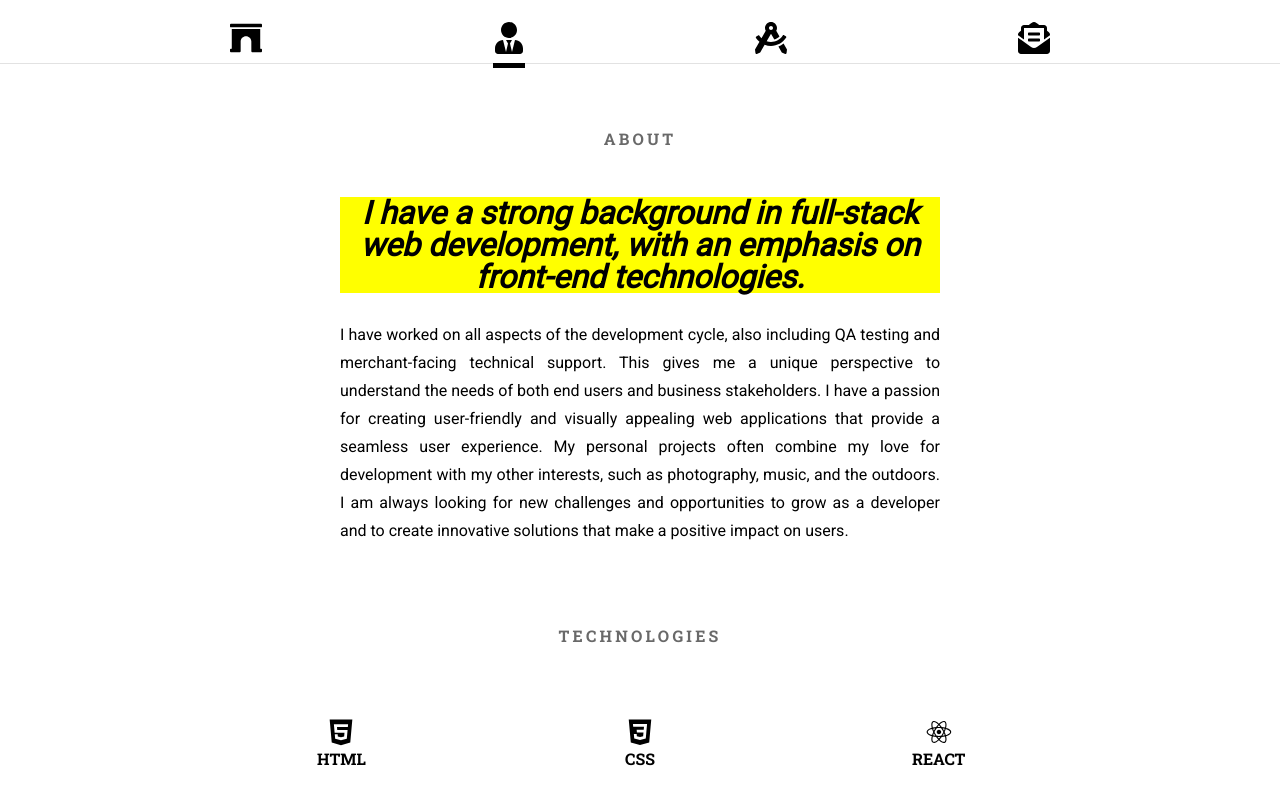
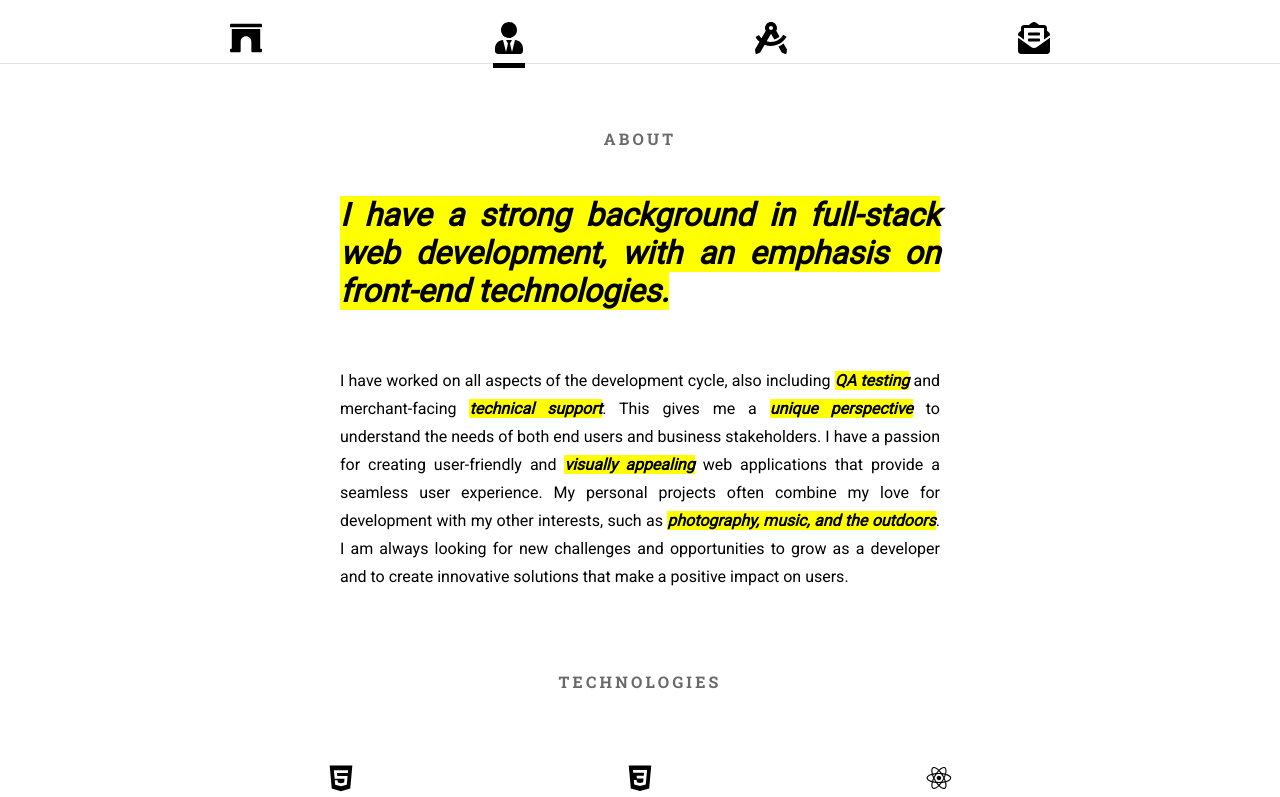
Before and after one commit to erichkopp/erich-kopp-portfolio-vercel, a React (Create React App) app: page /about in a window 1280 px wide. Shown: the top 797 px of the page. Built offline with nearby package versions, Linux system fonts and the light colour scheme.

Commit message:
Add highlighted sections

```diff
--- a/src/components/About.js
+++ b/src/components/About.js
@@ -19,7 +19,9 @@ export default function About() {
       >
         <span id="about-header">I have a strong background in full-stack web development, with an emphasis on front-end technologies.</span>
         <br />
-         I have worked on all aspects of the development cycle, also including QA testing and merchant-facing technical support. This gives me a unique perspective to understand the needs of both end users and business stakeholders. I have a passion for creating user-friendly and visually appealing web applications that provide a seamless user experience. My personal projects often combine my love for development with my other interests, such as photography, music, and the outdoors. I am always looking for new challenges and opportunities to grow as a developer and to create innovative solutions that make a positive impact on users.
+        <br />
+        <br />
+         I have worked on all aspects of the development cycle, also including <span className="highlight">QA testing</span> and merchant-facing <span className="highlight">technical support</span>. This gives me a  <span className="highlight">unique perspective</span> to understand the needs of both end users and business stakeholders. I have a passion for creating user-friendly and <span className="highlight">visually appealing</span> web applications that provide a seamless user experience. My personal projects often combine my love for development with my other interests, such as <span className="highlight">photography, music, and the outdoors</span>. I am always looking for new challenges and opportunities to grow as a developer and to create innovative solutions that make a positive impact on users.
       </div>
 
 
--- a/src/styles.css
+++ b/src/styles.css
@@ -142,9 +142,16 @@ h3 {
     font-weight: 900;
     font-style: italic;
     font-size: 2rem;
-    line-height: 2rem;
+    line-height: 2.25rem;
     background: yellow;
     text-align: center;
+    display: inline;
+}
+
+.highlight {
+    background: yellow;
+    font-style: italic;
+    font-weight: 900;
 }
 
 .About .skills-container {
@@ -494,5 +501,6 @@ h3 {
 @media (max-width: 599px) {
     .About .about-paragraph #about-header {
         font-size: 1.5rem;
+        line-height: 1.75rem;
     }
 }
```
